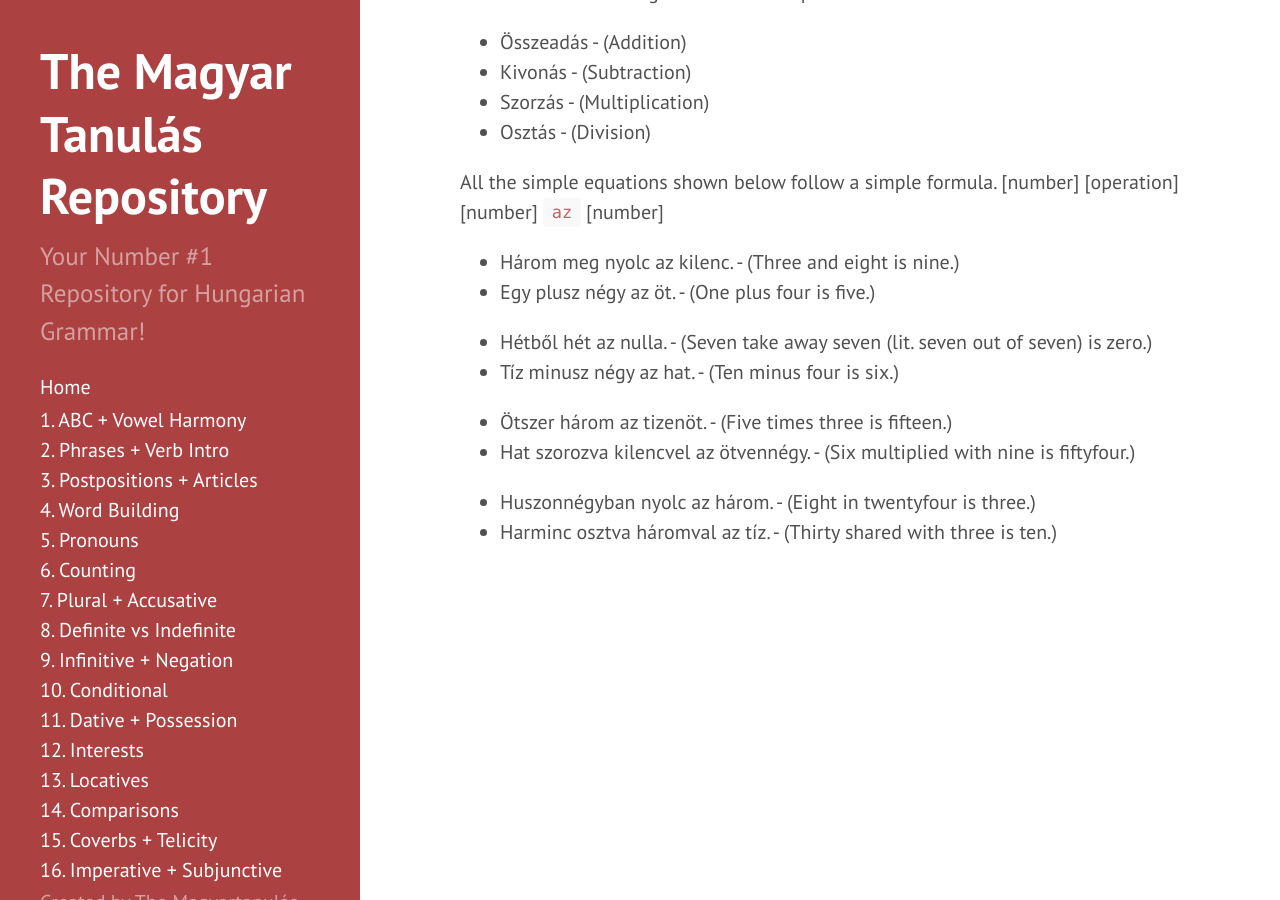
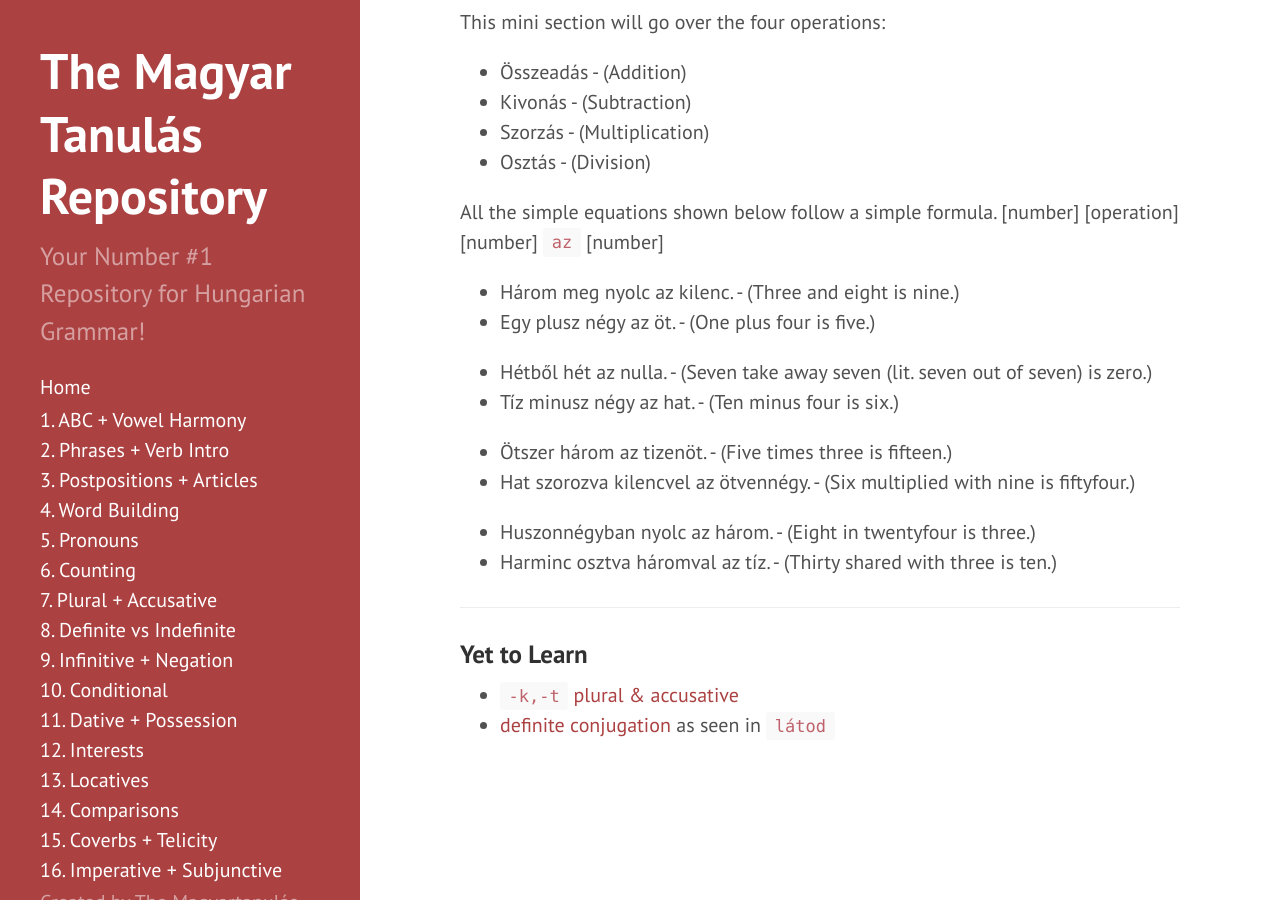
Before and after one commit to Magyartanulas/magyartanulas.github.io, a Jekyll site: the page built from counting.md, in a window 1280 px wide and 900 px high, scrolled down 5292 px. Built offline with Jekyll 4.4.1, drawn with Linux system fonts in a browser that asks for light colours; Markdown is read by kramdown in place of the engine named in the settings.

Commit message:
Update counting.md

```diff
--- a/counting.md
+++ b/counting.md
@@ -169,3 +170,10 @@ All the simple equations shown below follow a simple formula. [number] [operatio
 
 * Huszonnégyban nyolc az három. - (Eight in twentyfour is three.)
 * Harminc osztva háromval az tíz. - (Thirty shared with three is ten.)
+
+---
+
+### Yet to Learn
+
+* `-k,-t` [plural & accusative](https://magyartanulas.github.io/accusative_plurals/)
+* [definite conjugation](https://magyartanulas.github.io/accusative_plurals/) as seen in `látod`
```
Also changed, not shown: other parts of counting.md (+1 -0 lines).
